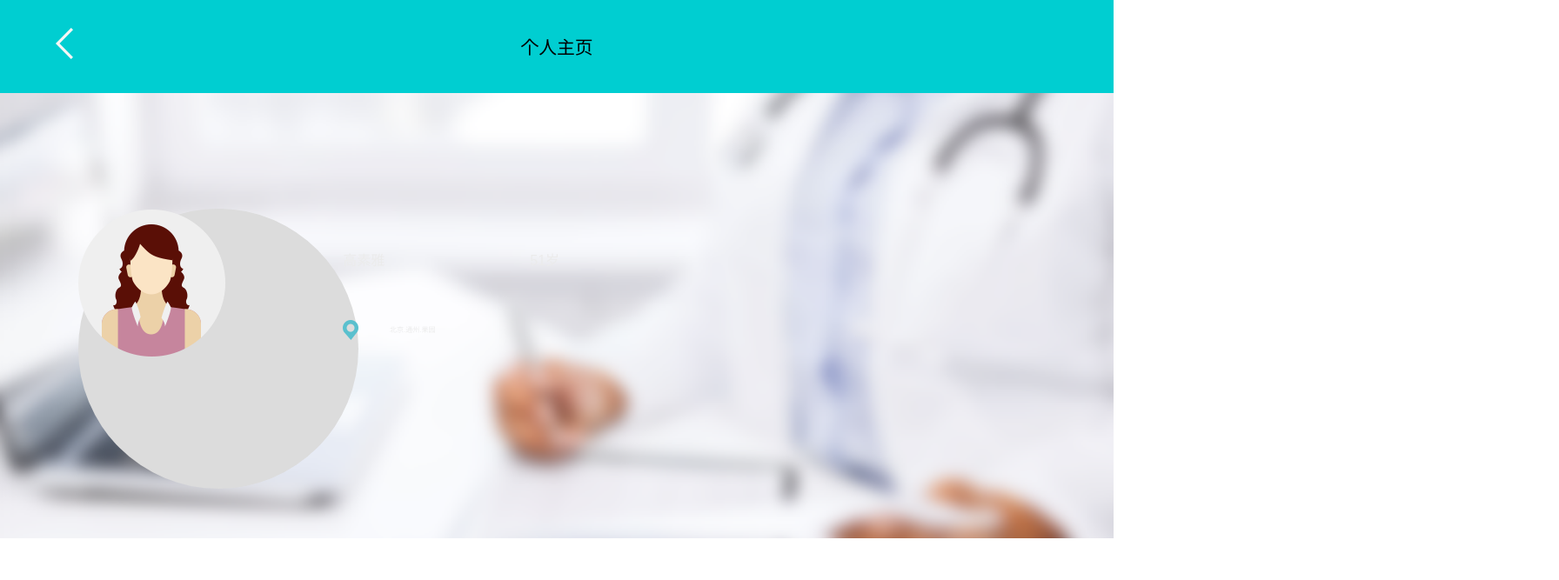
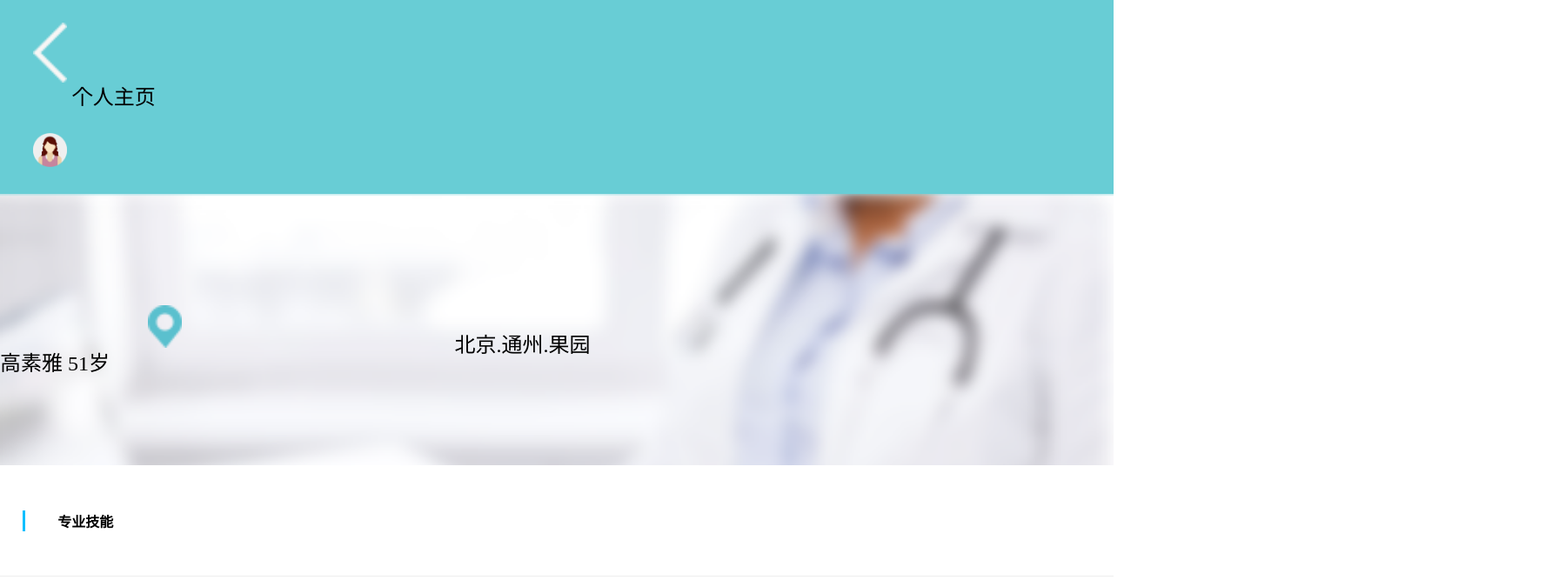
Before and after one commit to seawater-honey/task, a plain HTML site: page task5/task5-1.html in a window 1280 px wide. Shown: the top 667 px of the page at 87% size, 1792 px wide, since content can reach past the window. Drawn offline with Linux system fonts and the light colour scheme.

Commit message:
Rejected commit: Default

```diff
--- a/task5/task5-1.css
+++ b/task5/task5-1.css
@@ -2,76 +2,61 @@
     padding:0;
     margin:0;
     border:none;
+}
+body{
+    min-width: 320px;
 }
 img{
     max-width: 100%;
 }
 .header{
     width:100%;
-    background-image: url(images/background.png);
-    background-repeat:no-repeat;
-    background-size: cover ;
-    text-align: center ;
+    font-size: 1.5rem;
+    background-color: #68cdd5 ;
 }
-.top{
-    padding:3%;
-    background-color:darkturquoise ;
-    position:relative;
+.header img{
+    width:3%;
+    padding: 2% 0 2% 3%;
 }
-.top img{
-    position:absolute;
-    max-width: 3%;
-    top:30%;
-    left:5%;
-}
-.top span{
-    font-size: 1.3rem;
-}
-.people{
-    padding: 20%;
-    width:100%;
-    position: relative;
-}
-.picture{
-    position:absolute;
-    top:26%;
-    left:5%;
-    padding:9%;
-    max-width: 2%;
-    border-radius: 50%;
-    background-color: #dcdcdc;
-}
-.people img{
-    position: absolute ;
-    top: 0;
-    left:0;
+.header p{
+    float:right;
+    padding-right: 47%;
+    padding-top: 4%;
 }
 .main{
-    color: #ebebeb;
-    font-family: "Hiragino Sans GB W3", "Hiragino Sans GB W6", Arial, sans-serif;
+    position: relative ;
+    width:100%;
+    padding:8% 0;
+    background-image: url(images/background.png );
+    background-size:cover ;
 }
-.main span{
-    position:absolute;
-    top:35%;
-    left:22%;
-    font-size: 1rem;
+.main .img{
+    padding:10% 0;
+    margin-left:3%;
+    max-width: 20%;
+    border-radius: 50%;
+    background:white url(images/picture.png )bottom center ;
+    background-repeat:no-repeat;
 }
-.main span~span{
-    position:absolute;
-    top:35%;
-    left:34%;
+.text span{
+    position: absolute ;
+    top:40%;
+    left:27%;
 }
-.main p{
-    position:absolute;
-    top:52%;
-    left:25%;
-    font-size:0.5rem ;
+.text span~span{
+    position: absolute ;
+    top:40%;
+    left:35%;
 }
-.main img{
-    position:absolute;
-    left:22%;
-    top:51%;
-    max-width: 2%;
+.text img{
+    position: absolute ;
+    top:50%;
+    left:27%;
+}
+.text span~span~span{
+    position: absolute ;
+    top:50%;
+    left:31%;
 }
 .content{
    width:100%;
```
